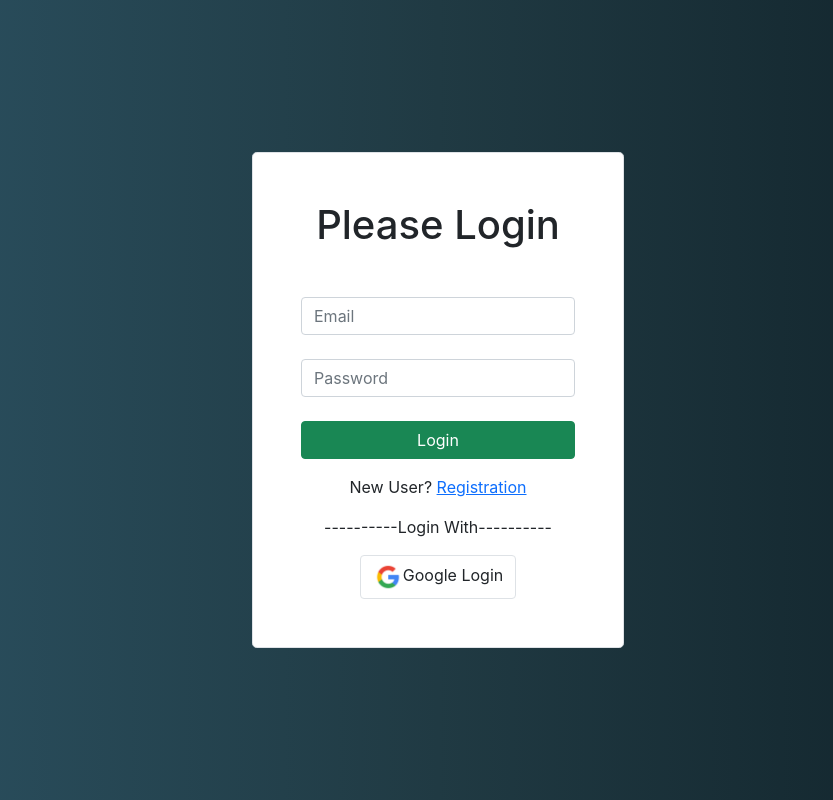
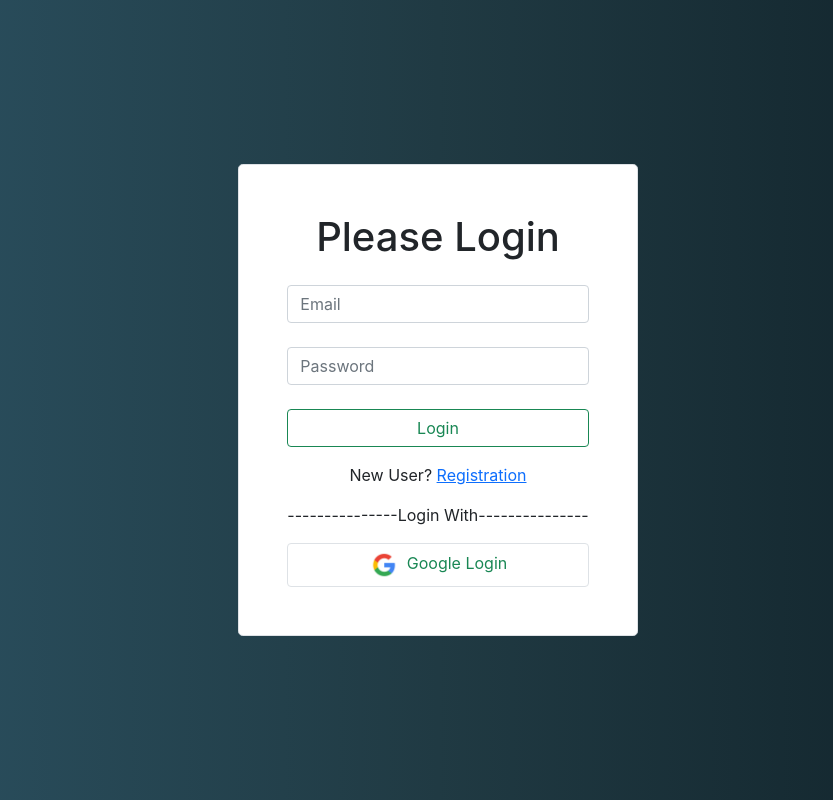
Before and after one commit to Ibrahim75754/Shaven, a React (Create React App) app: page /login in a window 1280 px wide. Shown: the whole page, without its empty margins (202-1035 px from the left). Built offline with nearby package versions, Linux system fonts and the light colour scheme; no server answers.

Commit message:
some design update

```diff
--- a/src/App.js
+++ b/src/App.js
@@ -24,40 +24,16 @@ function App() {
             <Route exact path="/home">
               <Home></Home>
             </Route>
-            <Route path="/dashBoard">
+            <PrivateRoute path="/dashBoard">
               <Dashboard></Dashboard>
-            </Route>
+            </PrivateRoute>
             <Route path="/allProducts">
               <AllProducts></AllProducts>
             </Route>
             <PrivateRoute path="/home/:productId">
               <PlaceOrder></PlaceOrder>
             </PrivateRoute>
-            {/*
 
-
-
-
-            <Route path="*">
-              <NotFound></NotFound>
-            </Route> */}
-            {/* <PrivateRoute  path="/myOrders">
-              <MyOrders></MyOrders>
-            </PrivateRoute>
-            <PrivateRoute  path="/allOrders">
-              <AllOrders></AllOrders>
-            </PrivateRoute>
-            <PrivateRoute  path="/addProduct">
-              <AddPackage></AddPackage>
-            </PrivateRoute> */}
-            {/*
-            <PrivateRoute  path="/managePackage">
-              <ManageAllPackage></ManageAllPackage>
-            </PrivateRoute>
-            <PrivateRoute  path="/packages/update/:id">
-              <UpdatePackage></UpdatePackage>
-            </PrivateRoute>
-             */}
             <Route path="/registration">
               <Registration></Registration>
             </Route>
--- a/src/components/Login/Login.js
+++ b/src/components/Login/Login.js
@@ -30,11 +30,11 @@ const Login = () => {
     }
     return (
         <div className="login-body d-flex justify-content-center align-items-center">
-            <div className="text-center border rounded-3 p-5 bg-white">
-                <h1 className="mb-5">Please Login</h1>
+            <div className="text-center border rounded-3 p-5 bg-white ">
+                <h1 className="mb-4">Please Login</h1>
 
                 <form onSubmit={handleLoginSubmit} >
-                    <div className="d-flex justify-content-center">
+                    <div className="">
                         <div className="mb-3">
                             <div className="form-group">
                                 <input className="form-control" onBlur={handleOnBlur} type="email" name="email" placeholder="Email" required />
@@ -44,7 +44,7 @@ const Login = () => {
                             </div>
                             <br />
                             <div className="form-group">
-                                <button className="btn btn-success w-100" type="submit">Login</button>
+                                <button className="btn btn-outline-success w-100" type="submit">Login</button>
                             </div>
                         </div>
                     </div>
@@ -54,8 +54,8 @@ const Login = () => {
                 </div>}
 
                 <p>New User? <Link to="/registration">Registration</Link></p>
-                <div>----------Login With----------</div>
-                <button onClick={handleGoogleSignIn} className="btn bg-color mt-3 border"><img src={icon} alt="" height="30" />Google Login</button>
+                <div>---------------Login With---------------</div>
+                <button onClick={handleGoogleSignIn} className="btn btn-outline-success mt-3 border w-100"><img src={icon} alt="" height="30" className='me-2' />Google Login</button>
 
 
             </div>
--- a/src/components/Registration/Registration.js
+++ b/src/components/Registration/Registration.js
@@ -30,7 +30,7 @@ const Registration = () => {
                 <h1 className="mb-5">Create An Account</h1>
 
                 <form onSubmit={handleLoginSubmit}>
-                    <div className="d-flex justify-content-center">
+                    <div className="">
                         <div className="mb-3">
                             <div className="form-group">
                                 <input className="form-control" onBlur={handleOnBlur} type="text" name="name" placeholder="Full Name" required />
--- a/src/components/Shared/Footer/Footer.js
+++ b/src/components/Shared/Footer/Footer.js
@@ -3,7 +3,7 @@ import React from 'react';
 const Footer = () => {
     return (
 
-        <div className="py-5"
+        <div className="py-3"
             style={{ backgroundColor: "#1E3741" }}>
             <div className="container text-light">
 
```
